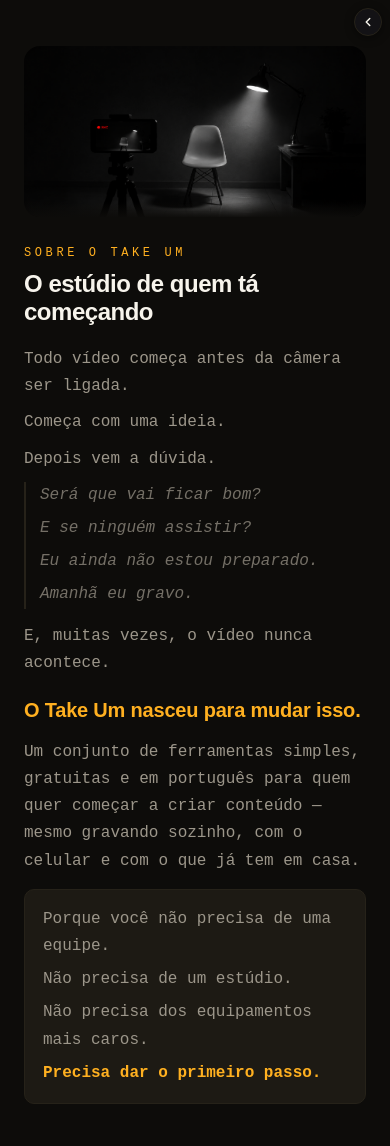
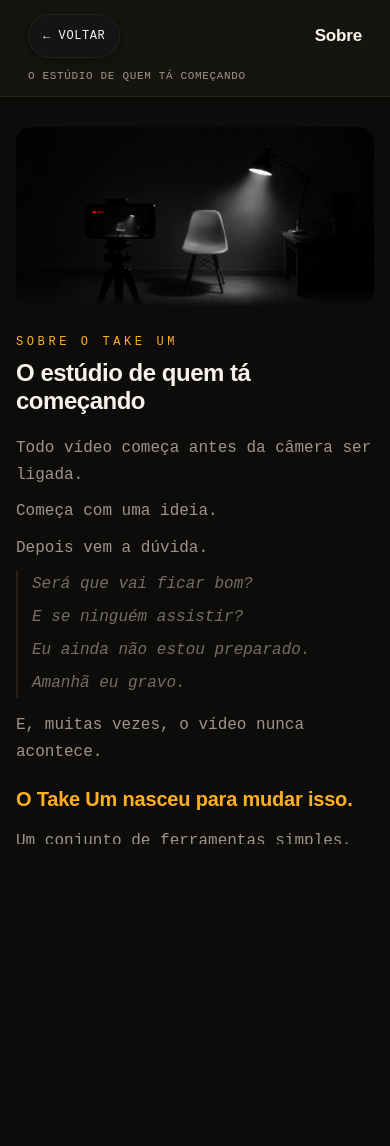
Before and after one commit to lbseven7/one-take-studio, a website: page one-take-studio/sobre.html in a window 390 px wide. Shown: the top 1146 px of the page. After the commit the page ends 844 px from the top, so only its background shows below. Drawn offline with Linux system fonts and the light colour scheme.

Commit message:
refactor(sobre): restructure layout for fixed header and scrollable content
Rework CSS to use flexbox full viewport layout
Add header with page title and subtitle
Restructure HTML to separate header and scrollable content
Update height units to dvh/vh for better mobile support

```diff
--- a/one-take-studio/sobre.html
+++ b/one-take-studio/sobre.html
@@ -26,18 +26,55 @@
 
   html, body{
     margin: 0; padding: 0;
-    min-height: 100%;
+    height: 100%;
     background: var(--bg);
     color: var(--text-main);
     font-family: var(--font-mono);
   }
 
-  body{ overflow-y: auto; }
+  #app{
+    height: 100vh;
+    height: 100dvh;
+    display: flex;
+    flex-direction: column;
+    width: 100%;
+  }
 
-  #app{
+  header{
+    display: flex;
+    align-items: center;
+    justify-content: space-between;
+    gap: 12px;
+    padding: 14px 28px;
+    background: var(--panel);
+    border-bottom: 1px solid var(--panel-line);
+    flex-shrink: 0;
+  }
+  header h1{
+    font-family: var(--font-display);
+    font-weight: 900;
+    font-size: 17px;
+    margin: 0;
+    letter-spacing: -0.01em;
+  }
+  header .count{
+    color: var(--text-dim);
+    font-size: 11px;
+    letter-spacing: 0.06em;
+    text-transform: uppercase;
+    white-space: nowrap;
+  }
+
+  #content{
+    flex: 1;
+    overflow-y: auto;
+    padding: 24px clamp(16px, 4vw, 40px) 48px;
+  }
+
+  .layout{
+    width: 100%;
     max-width: 860px;
     margin: 0 auto;
-    padding: 40px 24px 64px;
   }
 
   /* ---------- HERO (removido, banner assume) ---------- */
@@ -295,7 +332,14 @@
 <body>
 
 <div id="app">
-  <div id="page-banner">
+  <header>
+    <h1>Sobre</h1>
+    <div class="count">o estúdio de quem tá começando</div>
+  </header>
+
+  <div id="content">
+    <div class="layout">
+    <div id="page-banner">
     <img src="image/banner-sobre.png" alt="Take Um - Sobre">
   </div>
 
@@ -447,6 +491,8 @@
       <button id="cta-btn">Começar a criar</button>
     </div>
   </section>
+    </div>
+  </div>
 </div>
 
 <script>
```
